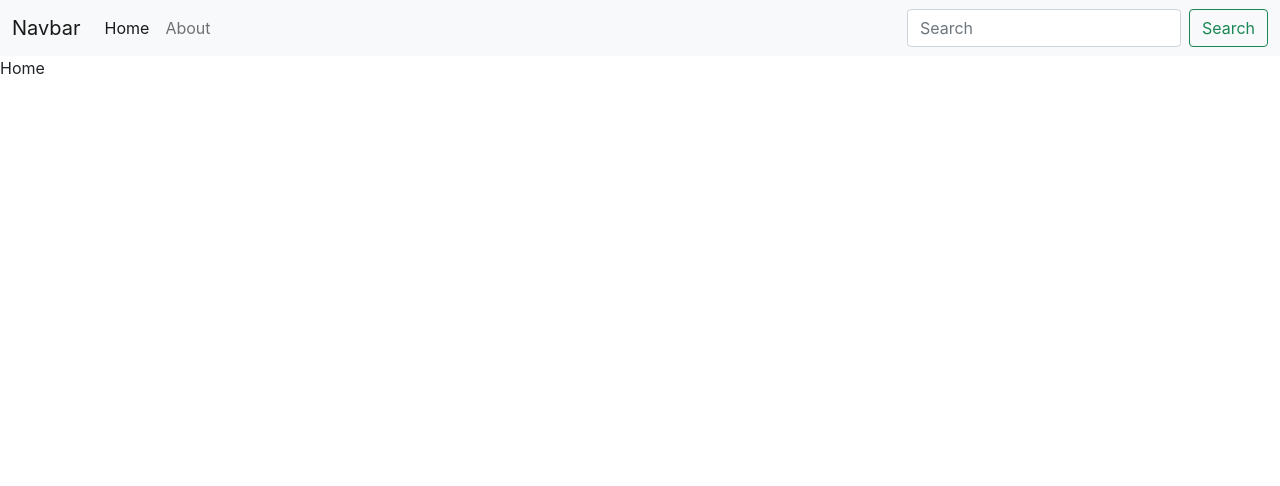
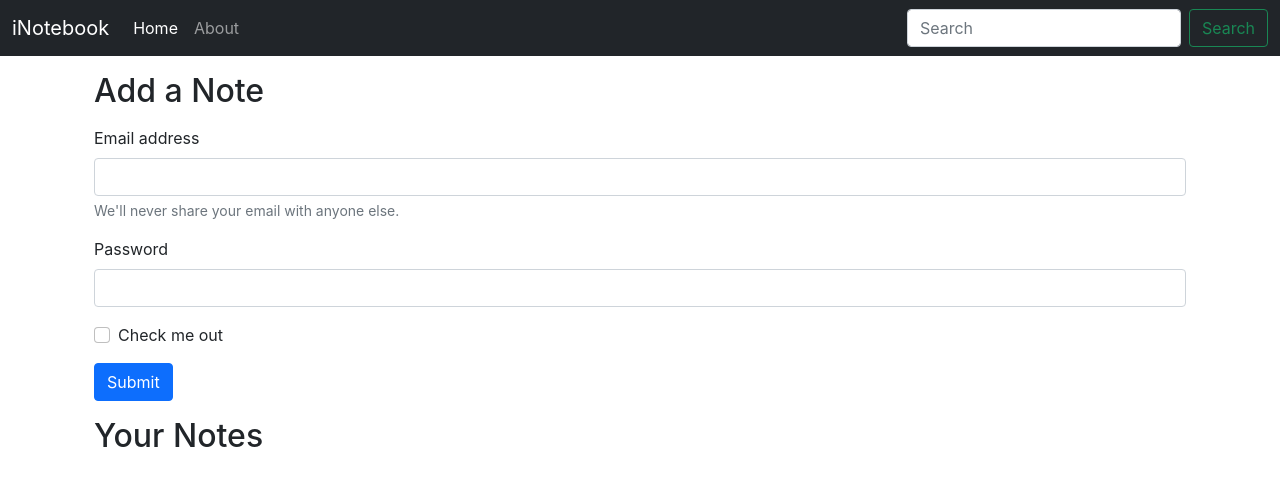
Before and after one commit to navneet2508/inotebook, a React (Create React App) app: page / in a window 1280 px wide. Shown: the top 486 px of the page. Built offline with nearby package versions, Linux system fonts and the light colour scheme.

Commit message:
use Location Hook

```diff
--- a/src/App.js
+++ b/src/App.js
@@ -8,10 +8,12 @@
     <div>
       <NoteState>
         <Navbar />
-        <Routes>
-          <Route path="/" element={<Home />} />
-          <Route path="/about" element={<About />} />
-        </Routes>
+        <div className="container">
+          <Routes>
+            <Route path="/" element={<Home />} />
+            <Route path="/about" element={<About />} />
+          </Routes>
+        </div>
       </NoteState>
     </div>
   );
--- a/src/components/About.js
+++ b/src/components/About.js
@@ -1,17 +1,7 @@
 import React, { useContext, useEffect } from "react";
-import noteContext from "../context/notes/noteContext";
 
 const About = () => {
-  const a = useContext(noteContext);
-  useEffect(() => {
-    a.update();
-    // eslint-disable-next-line
-  }, []);
-  return (
-    <div>
-      This is About {a.state.name} and he is in class {a.state.class}
-    </div>
-  );
+  return <div>This is About page.</div>;
 };
 
 export default About;
--- a/src/components/Home.js
+++ b/src/components/Home.js
@@ -1,7 +1,55 @@
 import React from "react";
 
 const Home = () => {
-  return <div>Home</div>;
+  return (
+    <div>
+      <div className="container my-3">
+        <h2>Add a Note</h2>
+        <form className="my-3">
+          <div class="mb-3">
+            <label for="exampleInputEmail1" class="form-label">
+              Email address
+            </label>
+            <input
+              type="email"
+              class="form-control"
+              id="exampleInputEmail1"
+              aria-describedby="emailHelp"
+            />
+            <div id="emailHelp" class="form-text">
+              We'll never share your email with anyone else.
+            </div>
+          </div>
+          <div class="mb-3">
+            <label for="exampleInputPassword1" class="form-label">
+              Password
+            </label>
+            <input
+              type="password"
+              class="form-control"
+              id="exampleInputPassword1"
+            />
+          </div>
+          <div class="mb-3 form-check">
+            <input
+              type="checkbox"
+              class="form-check-input"
+              id="exampleCheck1"
+            />
+            <label class="form-check-label" for="exampleCheck1">
+              Check me out
+            </label>
+          </div>
+          <button type="submit" class="btn btn-primary">
+            Submit
+          </button>
+        </form>
+      </div>
+      <div className="container my-3">
+        <h2>Your Notes</h2>
+      </div>
+    </div>
+  );
 };
 
 export default Home;
--- a/src/components/Navbar.js
+++ b/src/components/Navbar.js
@@ -1,12 +1,16 @@
-import React from "react";
-import { Link } from "react-router-dom";
+import React, { useEffect } from "react";
+import { Link, useLocation } from "react-router-dom";
 
 const Navbar = () => {
+  let location = useLocation();
+  useEffect(() => {
+    console.log(location);
+  }, [location]);
   return (
-    <nav className="navbar navbar-expand-lg navbar-light bg-light">
+    <nav className="navbar navbar-expand-lg navbar-dark bg-dark">
       <div className="container-fluid">
         <Link className="navbar-brand" to="/">
-          Navbar
+          iNotebook
         </Link>
         <button
           className="navbar-toggler"
@@ -22,12 +26,23 @@
         <div className="collapse navbar-collapse" id="navbarSupportedContent">
           <ul className="navbar-nav me-auto mb-2 mb-lg-0">
             <li className="nav-item">
-              <Link className="nav-link active" aria-current="page" to="/">
+              <Link
+                className={`nav-link ${
+                  location.pathname === "/" ? `active` : ""
+                }`}
+                aria-current="page"
+                to="/"
+              >
                 Home
               </Link>
             </li>
             <li className="nav-item">
-              <Link className="nav-link" to="/about">
+              <Link
+                className={`nav-link ${
+                  location.pathname === "/about" ? `active` : ""
+                }`}
+                to="/about"
+              >
                 About
               </Link>
             </li>
--- a/src/context/notes/NoteState.js
+++ b/src/context/notes/NoteState.js
@@ -2,24 +2,8 @@
 import { useState } from "react";
 
 const NoteState = (props) => {
-  const s1 = {
-    name: "Harry",
-    class: "5b",
-  };
-  const [state, setState] = useState(s1);
-
-  const update = () => {
-    setTimeout(() => {
-      setState({
-        name: "Larry",
-        class: "10b",
-      });
-    }, 1000);
-  };
   return (
-    <NoteContext.Provider value={{ state: state, update: update }}>
-      {props.children}
-    </NoteContext.Provider>
+    <NoteContext.Provider value={{}}>{props.children}</NoteContext.Provider>
   );
 };
 
```
Also changed, not shown: src/components/index.js (line endings or trailing spaces).
